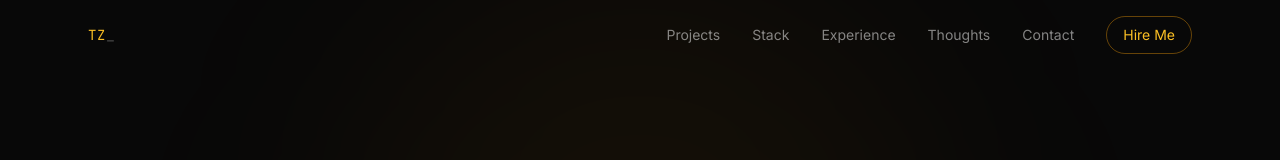
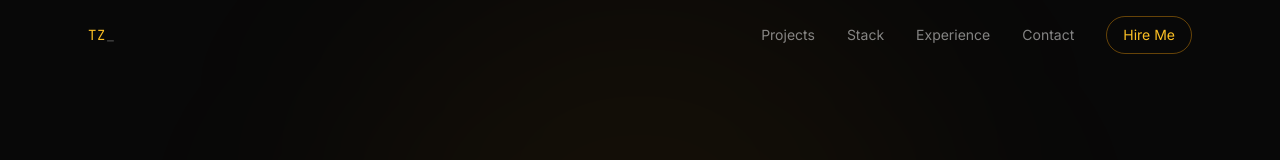
Before and after one commit to TylerZolk/TylerPort, a Next.js app: page / in a window 1280 px wide. Shown: the top 160 px of the page. Built offline with nearby package versions, Linux system fonts and the light colour scheme.

Commit message:
removal of notes

```diff
--- a/src/app/page.tsx
+++ b/src/app/page.tsx
@@ -5,7 +5,6 @@ import Projects from "@/components/Projects";
 import Stack from "@/components/Stack";
 import Experience from "@/components/Experience";
 import MoreThanCode from "@/components/MoreThanCode";
-import Thoughts from "@/components/Thoughts";
 import Contact from "@/components/Contact";
 import Footer from "@/components/Footer";
 
@@ -19,8 +18,7 @@ export default function Home() {
       <Stack />
       <Experience />
       <MoreThanCode />
-      <Thoughts />
-      <Contact />
+<Contact />
       <Footer />
     </main>
   );
--- a/src/components/Navbar.tsx
+++ b/src/components/Navbar.tsx
@@ -6,8 +6,7 @@ const links = [
   { label: "Projects", href: "#projects" },
   { label: "Stack", href: "#stack" },
   { label: "Experience", href: "#experience" },
-  { label: "Thoughts", href: "#thoughts" },
-  { label: "Contact", href: "#contact" },
+{ label: "Contact", href: "#contact" },
 ];
 
 export default function Navbar() {
```
